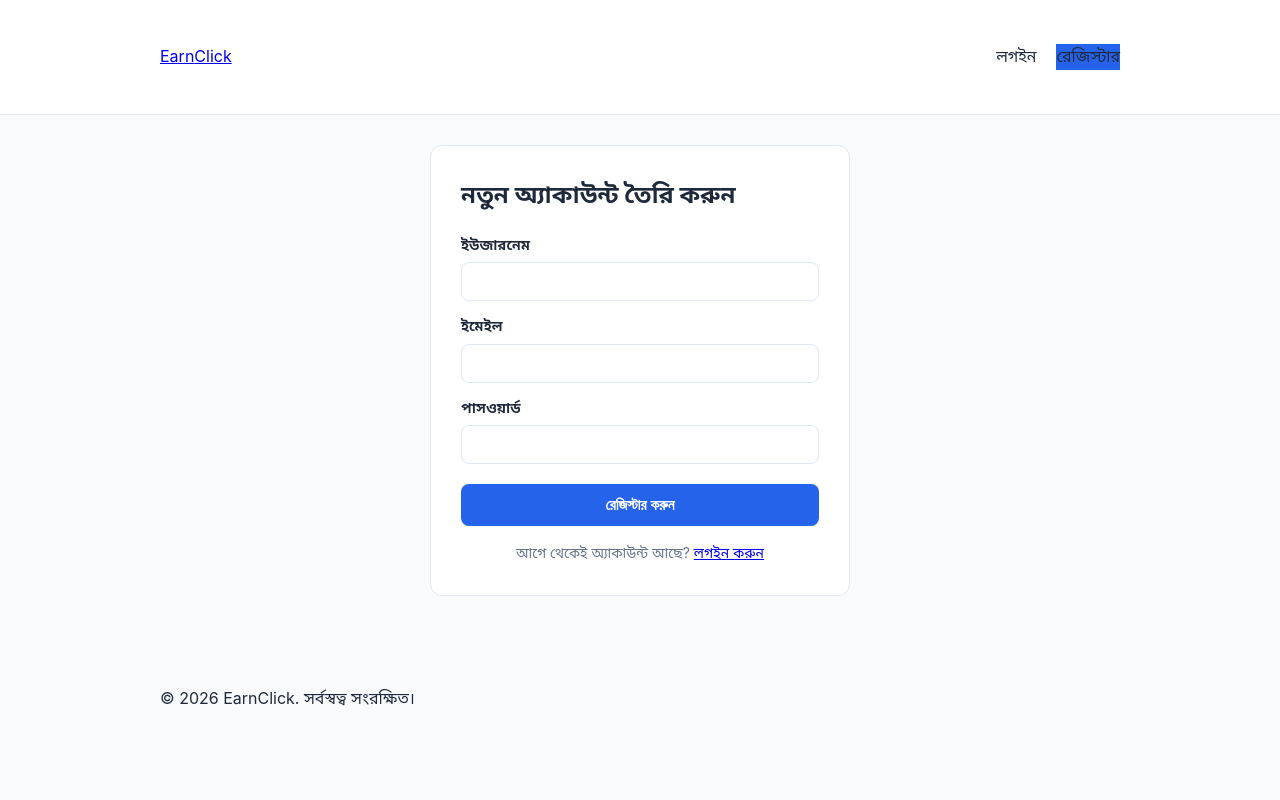
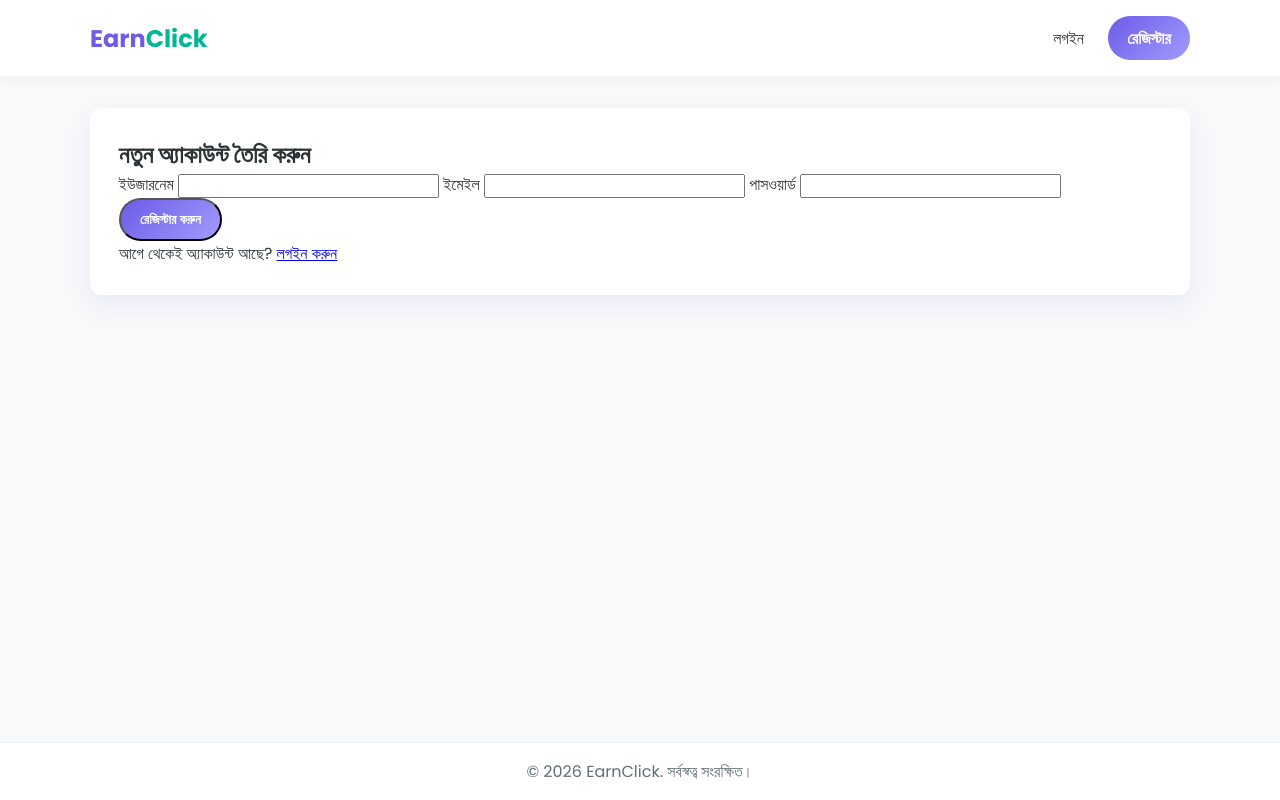
Before and after one commit to Shakibul65/my-earning-app, a Flask app: page /register in a window 1280 px wide. Run offline with Flask 3, Linux system fonts and the light colour scheme.

Commit message:
Update style.css

```diff
--- a/static/style.css
+++ b/static/style.css
@@ -1,190 +1,187 @@
 :root {
-    --primary: #2563eb;
-    --primary-dark: #1d4ed8;
-    --success: #16a34a;
-    --danger: #dc2626;
-    --warning: #d97706;
-    --bg: #f8fafc;
-    --card-bg: #ffffff;
-    --text: #1e293b;
-    --text-muted: #64748b;
-    --border: #e2e8f0;
+    --primary: #6c5ce7;
+    --primary-dark: #5a4bcf;
+    --secondary: #00b894;
+    --background: #f8f9fa;
+    --surface: #ffffff;
+    --text-main: #2d3436;
+    --text-muted: #636e72;
+    --shadow: 0 10px 25px rgba(108, 92, 231, 0.1);
+    --radius: 12px;
 }
 
-* { box-sizing: border-box; margin: 0; padding: 0; }
+* {
+    margin: 0;
+    padding: 0;
+    box-sizing: border-box;
+    font-family: 'Poppins', sans-serif;
+}
 
 body {
-    font-family: -apple-system, BlinkMacSystemFont, "Segoe UI", "Noto Sans Bengali", sans-serif;
-    background: var(--bg);
-    color: var(--text);
-    line-height: 1.6;
+    background-color: var(--background);
+    color: var(--text-main);
+    display: flex;
+    flex-direction: column;
+    min-height: 100vh;
 }
 
+.container {
+    width: 90%;
+    max-width: 1100px;
+    margin: 0 auto;
+}
+
+/* Navbar Style */
 .navbar {
-    background: var(--card-bg);
-    border-bottom: 1px solid var(--border);
-    padding: 14px 0;
+    background: var(--surface);
+    box-shadow: 0 2px 15px rgba(0,0,0,0.05);
     position: sticky;
     top: 0;
-    z-index: 10;
+    z-index: 100;
 }
 
 .nav-container {
-    max-width: 1000px;
-    margin: 0 auto;
-    padding: 0 20px;
     display: flex;
     justify-content: space-between;
     align-items: center;
+    padding: 1rem 0;
 }
 
-.logo { font-size: 22px; font-weight: 800; color: var(--primary); text-decoration: none; }
-
-.nav-links { display: flex; gap: 20px; align-items: center; }
-.nav-links a { color: var(--text); text-decoration: none; font-weight: 500; }
-.nav-links a:hover { color: var(--primary); }
-
-.btn-nav {
-    background: var(--primary);
-    color: white !important;
-    padding: 8px 16px;
-    border-radius: 8px;
+.brand-logo {
+    font-size: 1.5rem;
+    font-weight: 700;
+    color: var(--primary);
+    text-decoration: none;
 }
 
-.container { max-width: 1000px; margin: 0 auto; padding: 30px 20px; }
+.brand-logo span {
+    color: var(--secondary);
+}
 
-.flash-messages { margin-bottom: 20px; }
-.flash { padding: 12px 16px; border-radius: 8px; margin-bottom: 10px; font-weight: 500; }
-.flash-success { background: #dcfce7; color: #166534; }
-.flash-error { background: #fee2e2; color: #991b1b; }
+.nav-links {
+    display: flex;
+    align-items: center;
+    gap: 1.5rem;
+}
 
-.hero { text-align: center; padding: 60px 20px; }
-.hero h1 { font-size: 36px; margin-bottom: 12px; }
-.hero p { color: var(--text-muted); font-size: 18px; margin-bottom: 24px; }
-.hero-buttons { display: flex; gap: 12px; justify-content: center; }
+.nav-link {
+    text-decoration: none;
+    color: var(--text-main);
+    font-weight: 500;
+    transition: color 0.3s ease;
+}
 
-.btn {
-    display: inline-block;
-    padding: 12px 24px;
-    border-radius: 8px;
+.nav-link:hover {
+    color: var(--primary);
+}
+
+.btn-primary, .btn-logout {
+    padding: 0.6rem 1.2rem;
+    border-radius: 25px;
     text-decoration: none;
     font-weight: 600;
-    border: none;
-    cursor: pointer;
-    font-size: 15px;
+    transition: all 0.3s ease;
 }
-.btn-primary { background: var(--primary); color: white; }
-.btn-primary:hover { background: var(--primary-dark); }
-.btn-primary:disabled { background: #94a3b8; cursor: not-allowed; }
-.btn-secondary { background: var(--card-bg); color: var(--text); border: 1px solid var(--border); }
-.btn-full { width: 100%; text-align: center; }
 
-.features { display: grid; grid-template-columns: repeat(3, 1fr); gap: 20px; margin-top: 30px; }
-.feature-card { background: var(--card-bg); padding: 24px; border-radius: 12px; border: 1px solid var(--border); text-align: center; }
-.feature-card h3 { margin-bottom: 8px; }
-.feature-card p { color: var(--text-muted); font-size: 14px; }
+.btn-primary {
+    background: linear-gradient(135deg, var(--primary), #a29bfe);
+    color: white;
+}
 
-.form-card {
-    background: var(--card-bg);
-    max-width: 420px;
-    margin: 0 auto 30px;
-    padding: 30px;
-    border-radius: 12px;
-    border: 1px solid var(--border);
+.btn-logout {
+    background: #ff7675;
+    color: white;
 }
-.form-card h2 { margin-bottom: 20px; }
-.form-card label { display: block; font-size: 14px; font-weight: 600; margin: 14px 0 6px; }
-.form-card input, .form-card select {
-    width: 100%;
-    padding: 10px 12px;
-    border: 1px solid var(--border);
-    border-radius: 8px;
-    font-size: 15px;
+
+.btn-primary:hover, .btn-logout:hover {
+    transform: translateY(-2px);
+    box-shadow: 0 5px 15px rgba(0,0,0,0.15);
 }
-.form-card button { margin-top: 20px; }
-.form-footer { text-align: center; margin-top: 16px; font-size: 14px; color: var(--text-muted); }
-.hint { font-size: 13px; color: var(--text-muted); margin-bottom: 10px; }
+
+/* Main Content Layout */
+.main-content {
+    flex: 1;
+    padding: 2rem 0;
+}
+
+/* Card UI */
+.card, .form-card {
+    background: var(--surface);
+    padding: 1.8rem;
+    border-radius: var(--radius);
+    box-shadow: var(--shadow);
+    margin-bottom: 1.5rem;
+}
 
 .balance-card {
-    background: linear-gradient(135deg, var(--primary), #4f46e5);
+    background: linear-gradient(135deg, #6c5ce7, #00b894);
     color: white;
-    padding: 24px 28px;
-    border-radius: 12px;
-    display: flex;
-    justify-content: space-between;
-    align-items: center;
-    margin-bottom: 30px;
+    text-align: center;
+    padding: 2rem;
+    border-radius: var(--radius);
+    box-shadow: var(--shadow);
 }
-.balance-label { font-size: 14px; opacity: 0.9; }
-.balance-amount { font-size: 32px; margin-top: 4px; }
-.balance-card .btn-primary { background: white; color: var(--primary); }
 
-.section-title { margin: 30px 0 16px; font-size: 20px; }
+.balance-card h3 {
+    font-size: 1rem;
+    opacity: 0.9;
+}
 
-.ads-grid { display: grid; grid-template-columns: repeat(auto-fill, minmax(220px, 1fr)); gap: 16px; }
-.ad-card {
-    background: var(--card-bg);
-    border: 1px solid var(--border);
-    border-radius: 12px;
-    padding: 20px;
+.balance-amount {
+    font-size: 2.5rem;
+    font-weight: 700;
+    margin: 0.5rem 0;
 }
-.ad-card h4 { margin-bottom: 8px; }
-.ad-reward { color: var(--success); font-weight: 700; font-size: 18px; margin-bottom: 4px; }
-.ad-duration { color: var(--text-muted); font-size: 13px; margin-bottom: 14px; }
 
-.empty-state { color: var(--text-muted); padding: 20px; text-align: center; }
+/* Section & Headers */
+.section-title {
+    margin: 1.5rem 0 1rem;
+    font-size: 1.3rem;
+    color: var(--text-main);
+}
 
-.completed-list { list-style: none; }
-.completed-list li { padding: 8px 0; color: var(--success); }
+/* Table Style */
+.tx-table {
+    width: 100%;
+    border-collapse: collapse;
+    background: var(--surface);
+    border-radius: var(--radius);
+    overflow: hidden;
+    box-shadow: var(--shadow);
+}
 
-.tx-table { width: 100%; border-collapse: collapse; background: var(--card-bg); border-radius: 12px; overflow: hidden; }
-.tx-table th, .tx-table td { padding: 12px 16px; text-align: left; border-bottom: 1px solid var(--border); font-size: 14px; }
-.tx-table th { background: #f1f5f9; font-weight: 600; }
-.positive { color: var(--success); font-weight: 600; }
-.negative { color: var(--danger); font-weight: 600; }
+.tx-table th, .tx-table td {
+    padding: 1rem;
+    text-align: left;
+}
 
-.badge { padding: 4px 10px; border-radius: 999px; font-size: 12px; font-weight: 600; }
-.badge-pending { background: #fef3c7; color: #92400e; }
-.badge-approved { background: #dcfce7; color: #166534; }
-.badge-rejected { background: #fee2e2; color: #991b1b; }
+.tx-table th {
+    background-color: #f1f2f6;
+    color: var(--text-muted);
+}
 
-.ad-view-card {
-    background: var(--card-bg);
-    max-width: 500px;
-    margin: 0 auto;
-    padding: 30px;
-    border-radius: 12px;
-    border: 1px solid var(--border);
+.tx-table tr:nth-child(even) {
+    background-color: #fafafa;
+}
+
+/* Footer */
+.footer {
+    background: var(--surface);
     text-align: center;
+    padding: 1rem 0;
+    margin-top: auto;
+    border-top: 1px solid #eee;
+    color: var(--text-muted);
 }
-.ad-frame-wrapper { margin: 20px 0; border-radius: 8px; overflow: hidden; border: 1px solid var(--border); }
-.ad-frame { width: 100%; height: 300px; border: none; }
 
-.timer-box { margin: 20px 0; }
-.timer-circle {
-    width: 80px; height: 80px;
-    border-radius: 50%;
-    background: var(--primary);
-    color: white;
-    display: flex; align-items: center; justify-content: center;
-    font-size: 28px; font-weight: 700;
-    margin: 0 auto 12px;
+/* Responsive Design */
+@media (max-width: 768px) {
+    .nav-container {
+        flex-direction: column;
+        gap: 1rem;
+    }
+
+    .balance-amount {
+        font-size: 2rem;
+    }
 }
-.back-link { display: inline-block; margin-top: 16px; color: var(--text-muted); font-size: 14px; }
-
-.stats-grid { display: grid; grid-template-columns: repeat(4, 1fr); gap: 16px; margin-bottom: 20px; }
-.stat-card { background: var(--card-bg); border: 1px solid var(--border); border-radius: 12px; padding: 20px; text-align: center; }
-.stat-value { display: block; font-size: 26px; font-weight: 800; color: var(--primary); }
-.stat-label { font-size: 13px; color: var(--text-muted); }
-
-.admin-links { display: flex; gap: 12px; margin-top: 10px; }
-
-.btn-small { padding: 6px 12px; border-radius: 6px; border: 1px solid var(--border); background: var(--card-bg); cursor: pointer; font-size: 13px; }
-.btn-approve { background: #dcfce7; color: #166534; border-color: #bbf7d0; }
-.btn-reject { background: #fee2e2; color: #991b1b; border-color: #fecaca; margin-left: 6px; }
-
-@media (max-width: 640px) {
-    .features { grid-template-columns: 1fr; }
-    .stats-grid { grid-template-columns: repeat(2, 1fr); }
-    .balance-card { flex-direction: column; gap: 16px; text-align: center; }
-}
```
